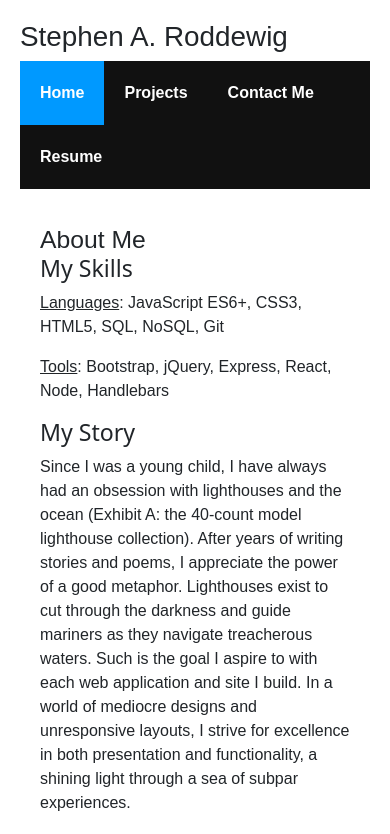
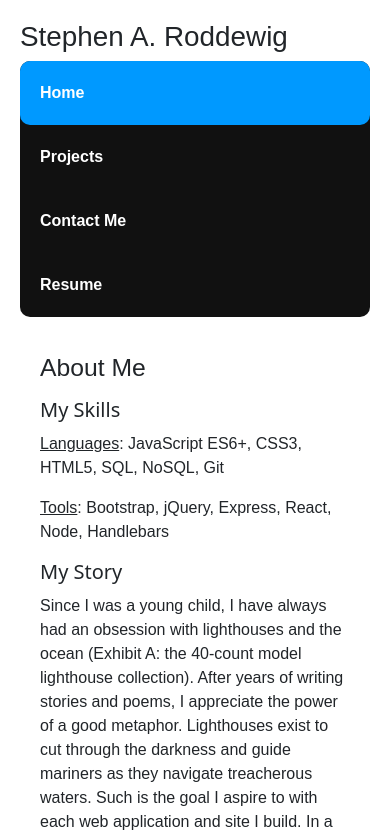
Before and after one commit to Captain63/portfolio-react-app, a React (Create React App) app: page / in a window 390 px wide. Shown: the top 834 px of the page. Built offline with nearby package versions, Linux system fonts and the light colour scheme; a web font is replaced by a local one.

Commit message:
Add additional styles

```diff
--- a/src/index.css
+++ b/src/index.css
@@ -5,6 +5,10 @@
     --background: #ced9f5;
     --body-font: 'Merriweather', serif;
     --heading-font: 'Shippori Mincho B1', serif;
+}
+
+body {
+    min-height: 100vh;
 }
 
 h1, h2, p, ul, li {
@@ -20,6 +24,7 @@ ul.header li {
 ul.header {
     background-color: #111;
     padding: 0;
+    border-radius: 10px;
 }
 
 ul.header li a {
@@ -28,16 +33,22 @@ ul.header li a {
     text-decoration: none;
     padding: 20px;
     display: inline-block;
+    border-radius: 10px;
 }
 
 .content {
     background-color: #FFF;
-    padding: 0 40px;
+    padding: 0 40px 40px 40px;
 }
 
 .content h2 {
     padding: 0;
-    margin: 0;
+    margin-bottom: 15px;
+}
+
+.content h3 {
+    font-size: 24px;
+    margin-bottom: 10px;
 }
 
 .content li {
@@ -48,13 +59,18 @@ ul.header li a {
     background-color: #0099FF;;
 }
 
+.about-content {
+    max-width: 1000px;
+}
+
 /* Project cards styles */
 .project img {
     max-width: 750px;
     width: 100%;
     display: block;
     margin: 20px auto;
-    border: 1px solid gray;
+    border-top: 1px solid gray;
+    border-bottom: 1px solid gray;
     transition: opacity 0.5s;
 }
 
@@ -123,6 +139,22 @@ footer .contact-info .far {
     font-size: 120%;
 }
 
+footer .contact-info br {
+    display: none;
+}
+
+form label {
+    margin-top: 15px;
+}
+
+form button {
+    margin-top: 15px;
+}
+
+.hide {
+    display: none;
+}
+
 @media only screen and (max-width: 1100px) {
     footer .contact-info {
         flex-direction: column;
@@ -135,3 +167,30 @@ footer .contact-info .far {
         margin-top: 15px;
     }
 }
+
+@media only screen and (max-width: 500px) {
+    h1#title {
+        margin: 20px 0;
+    }
+
+    .content h3 {
+        font-size: 20px;
+    }
+
+    ul.header li {
+        display: block;
+        width: 100%;
+    }
+
+    ul.header li a {
+        width: 100%;
+    }
+
+    footer .contact-info br {
+        display: block;
+    }
+
+    footer .contact-info #email {
+        text-align: center;
+    }
+}
```
